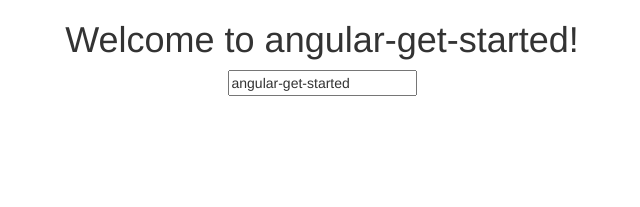
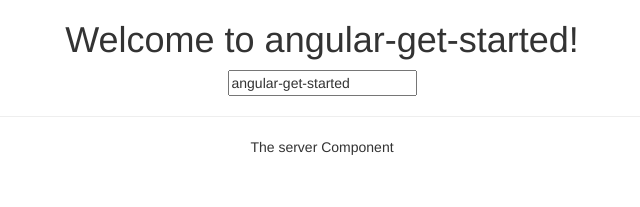
Before and after one commit to ctrl-space-org/angular-7-get-started, an Angular app: page / in a window 1280 px wide. Shown: the top 207 px of the page, without its empty margins (318-958 px from the left). Built offline with nearby package versions, Linux system fonts and the light colour scheme.

Commit message:
Using the first component

```diff
--- a/src/app/app.component.html
+++ b/src/app/app.component.html
@@ -4,4 +4,6 @@
     Welcome to {{ name }}!
   </h1>
   <input type="text" [(ngModel)]="name"/>
+  <hr>
+  <app-server></app-server>
 </div>
--- a/src/app/app.module.ts
+++ b/src/app/app.module.ts
@@ -3,10 +3,12 @@ import { NgModule } from '@angular/core';
 import { FormsModule } from '@angular/forms';
 
 import { AppComponent } from './app.component';
+import { ServerComponent } from './server/server.component';
 
 @NgModule({
   declarations: [
-    AppComponent
+    AppComponent,
+    ServerComponent
   ],
   imports: [
     BrowserModule,
```
